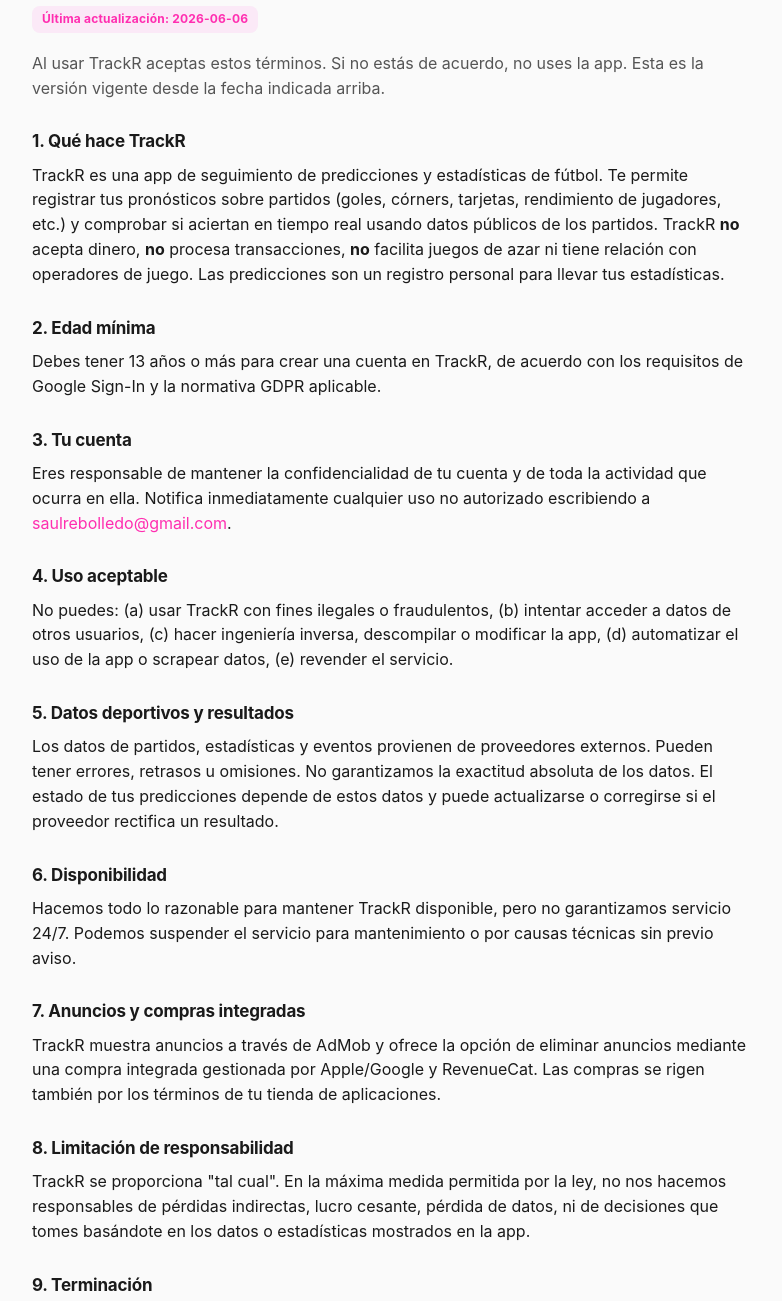
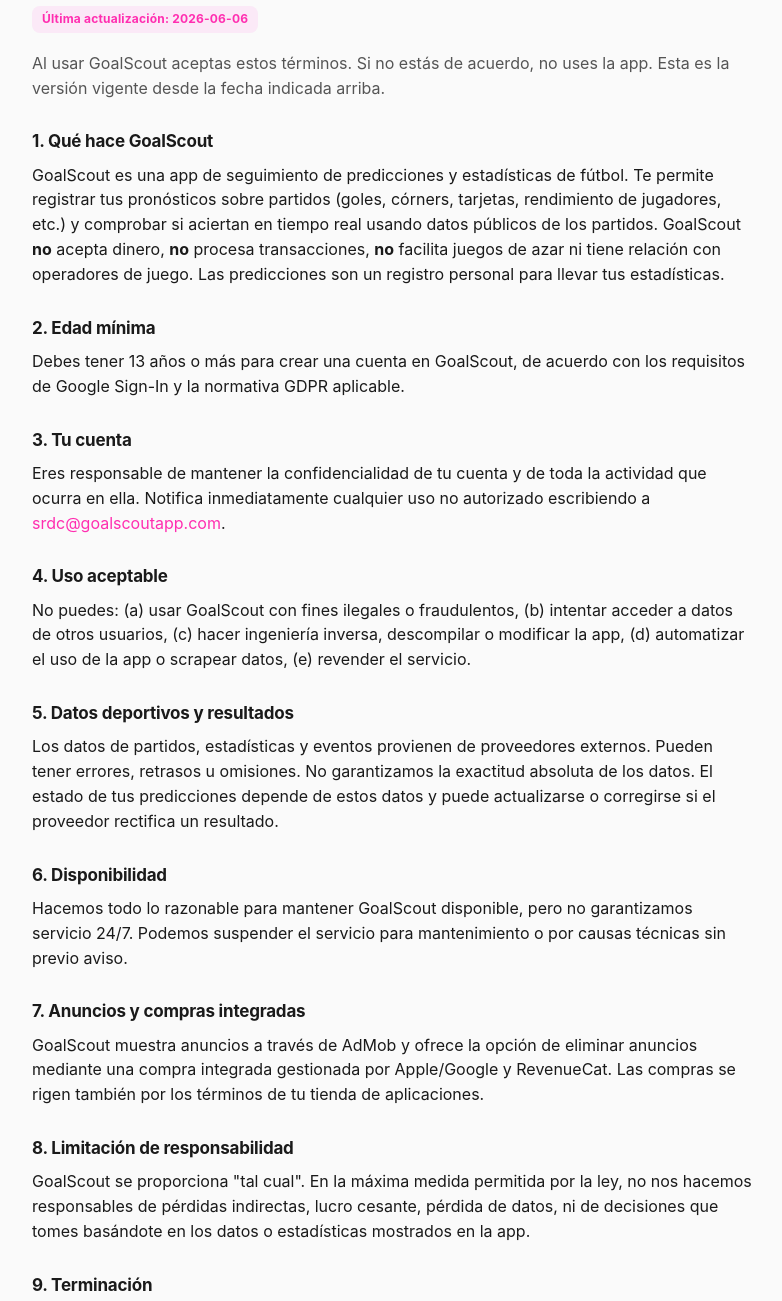
Before and after one commit to saulrdc98-coder/trackr-legal, a plain HTML site: page terms.html in a window 1280 px wide. Shown: the part 100-1401 px from the top of the page, without its empty margins (248-1030 px from the left). Drawn offline with Linux system fonts and the light colour scheme.

Commit message:
Rebrand TrackR → GoalScout, swap contact email

```diff
--- a/terms.html
+++ b/terms.html
@@ -3,7 +3,7 @@
 <head>
   <meta charset="utf-8">
   <meta name="viewport" content="width=device-width, initial-scale=1">
-  <title>TrackR · Términos de uso</title>
+  <title>GoalScout · Términos de uso</title>
   <style>
     :root { color-scheme: light dark; }
     body {
@@ -46,32 +46,32 @@
   <span class="updated">Última actualización: 2026-06-06</span>
 
   <p class="intro">
-    Al usar TrackR aceptas estos términos. Si no estás de acuerdo, no uses la
+    Al usar GoalScout aceptas estos términos. Si no estás de acuerdo, no uses la
     app. Esta es la versión vigente desde la fecha indicada arriba.
   </p>
 
-  <h2>1. Qué hace TrackR</h2>
-  <p>TrackR es una app de seguimiento de predicciones y estadísticas de
+  <h2>1. Qué hace GoalScout</h2>
+  <p>GoalScout es una app de seguimiento de predicciones y estadísticas de
   fútbol. Te permite registrar tus pronósticos sobre partidos (goles,
   córners, tarjetas, rendimiento de jugadores, etc.) y comprobar si aciertan
-  en tiempo real usando datos públicos de los partidos. TrackR
+  en tiempo real usando datos públicos de los partidos. GoalScout
   <strong>no</strong> acepta dinero, <strong>no</strong> procesa
   transacciones, <strong>no</strong> facilita juegos de azar ni tiene
   relación con operadores de juego. Las predicciones son un registro
   personal para llevar tus estadísticas.</p>
 
   <h2>2. Edad mínima</h2>
-  <p>Debes tener 13 años o más para crear una cuenta en TrackR, de acuerdo
+  <p>Debes tener 13 años o más para crear una cuenta en GoalScout, de acuerdo
   con los requisitos de Google Sign-In y la normativa GDPR aplicable.</p>
 
   <h2>3. Tu cuenta</h2>
   <p>Eres responsable de mantener la confidencialidad de tu cuenta y de toda
   la actividad que ocurra en ella. Notifica inmediatamente cualquier uso no
   autorizado escribiendo a
-  <a href="mailto:saulrebolledo@gmail.com">saulrebolledo@gmail.com</a>.</p>
+  <a href="mailto:srdc@goalscoutapp.com">srdc@goalscoutapp.com</a>.</p>
 
   <h2>4. Uso aceptable</h2>
-  <p>No puedes: (a) usar TrackR con fines ilegales o fraudulentos, (b)
+  <p>No puedes: (a) usar GoalScout con fines ilegales o fraudulentos, (b)
   intentar acceder a datos de otros usuarios, (c) hacer ingeniería inversa,
   descompilar o modificar la app, (d) automatizar el uso de la app o scrapear
   datos, (e) revender el servicio.</p>
@@ -84,18 +84,18 @@
   resultado.</p>
 
   <h2>6. Disponibilidad</h2>
-  <p>Hacemos todo lo razonable para mantener TrackR disponible, pero no
+  <p>Hacemos todo lo razonable para mantener GoalScout disponible, pero no
   garantizamos servicio 24/7. Podemos suspender el servicio para
   mantenimiento o por causas técnicas sin previo aviso.</p>
 
   <h2>7. Anuncios y compras integradas</h2>
-  <p>TrackR muestra anuncios a través de AdMob y ofrece la opción de eliminar
+  <p>GoalScout muestra anuncios a través de AdMob y ofrece la opción de eliminar
   anuncios mediante una compra integrada gestionada por Apple/Google y
   RevenueCat. Las compras se rigen también por los términos de tu tienda de
   aplicaciones.</p>
 
   <h2>8. Limitación de responsabilidad</h2>
-  <p>TrackR se proporciona "tal cual". En la máxima medida permitida por la
+  <p>GoalScout se proporciona "tal cual". En la máxima medida permitida por la
   ley, no nos hacemos responsables de pérdidas indirectas, lucro cesante,
   pérdida de datos, ni de decisiones que tomes basándote en los datos o
   estadísticas mostrados en la app.</p>
@@ -115,8 +115,8 @@
 
   <h2>12. Contacto</h2>
   <p>Para cualquier duda sobre estos términos, escríbenos a
-  <a href="mailto:saulrebolledo@gmail.com">saulrebolledo@gmail.com</a>.</p>
+  <a href="mailto:srdc@goalscoutapp.com">srdc@goalscoutapp.com</a>.</p>
 
-  <footer>© 2026 TrackR · Saúl Rebolledo</footer>
+  <footer>© 2026 GoalScout · Saúl Rebolledo</footer>
 </body>
 </html>
```
Also changed, not shown: index.html (+2 -2 lines), privacy.html (+8 -8 lines).
